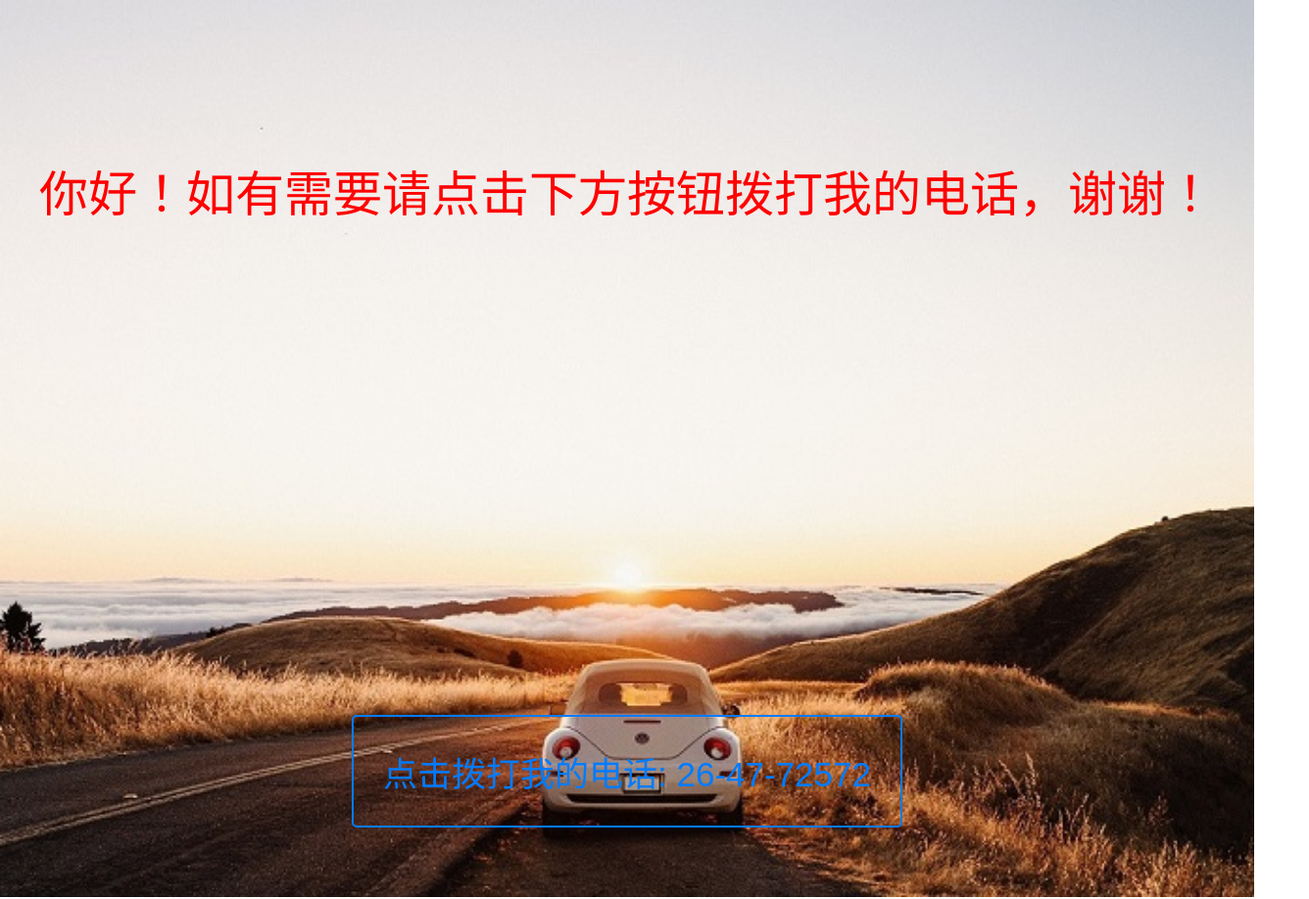
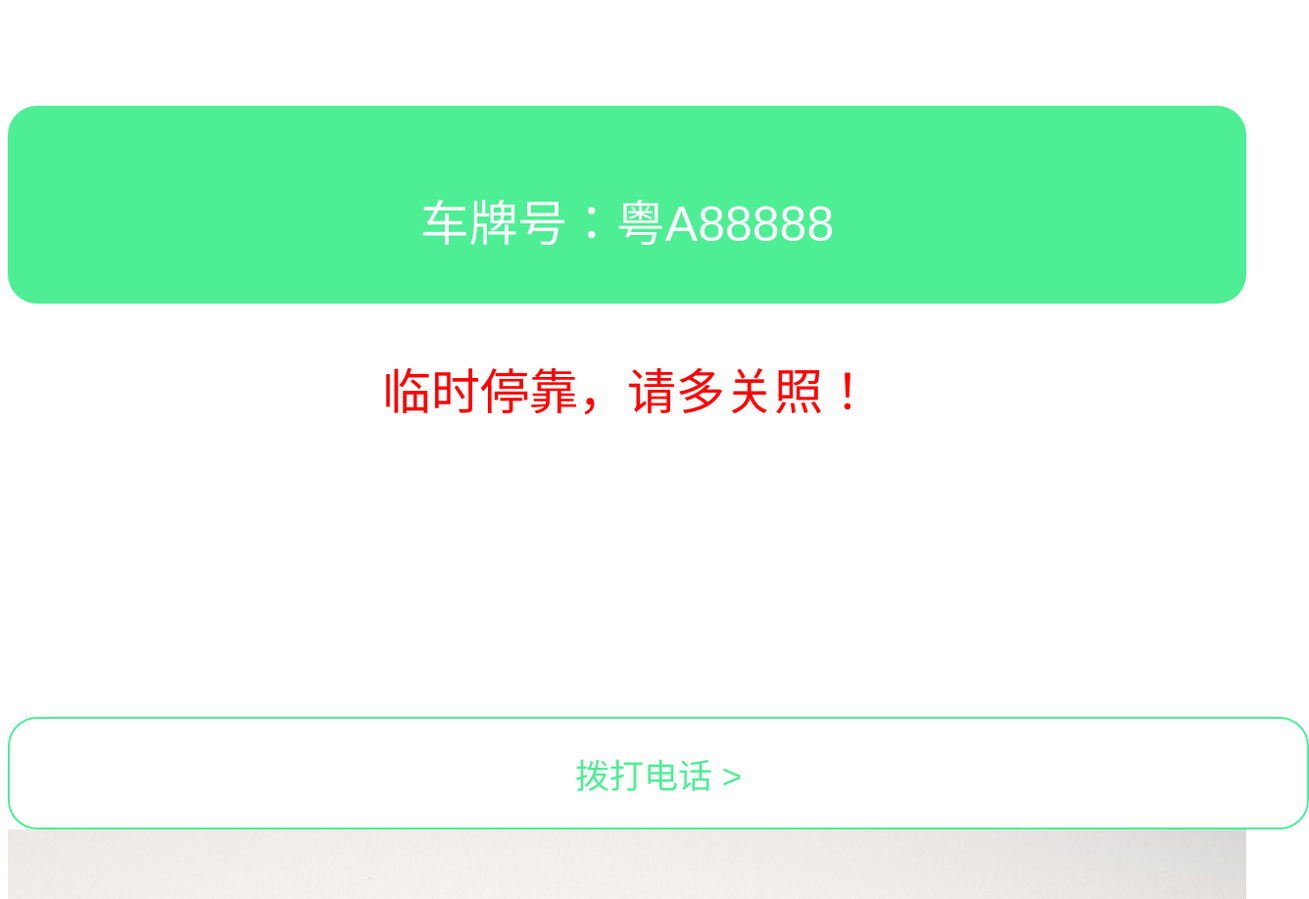
Before and after one commit to zl314/tell_phone, a plain HTML site: page index.html in a window 1280 px wide. Shown: the top 918 px of the page at 98% size, 1336 px wide, since content can reach past the window. Drawn offline with Linux system fonts and the light colour scheme.

Commit message:
Add files via upload

```diff
--- a/index.html
+++ b/index.html
@@ -1,60 +1,76 @@
 <!DOCTYPE html>
 <html>
 <head>
-<p>你好！如有需要请点击下方按钮拨打我的电话，谢谢！</p>
+  <meta name="viewport" content="width=device-width, initial-scale=1.0">
   <style>
     body {
-      background-image: url("1.jpg"); /* 设置背景图像 */
-      background-size: cover; /* 将背景图片缩放至填满整个背景区域 */
-      background-repeat: no-repeat; /* 禁止背景图片重复显示 */
-      background-position: center; /* 调整背景图片的位置为居中 */
+      background-color: #FFF;
       font-family: Arial, sans-serif;
-      color: #fff;
+      color: #000;
       text-align: center;
       padding-top: 100px;
-	  min-height: 100vh; /* 将页面内容的最小高度设置为视口高度 */
+      min-height: 100vh;
+    }
+    .top-bar {
+      background-color: #4EEE94;
+      color: #fff;
+      font-size: 100px;
+      padding: 50px;
+      text-align: center;
+      border-radius: 30px;
+    }
+    .license-plate {
+      font-size: 50px;
+      margin-top: 30px;
+      text-align: center;
     }
     .phone-link {
+	  width: 100%;
       display: inline-block;
-      color: #007bff;
+      color: #4EEE94;
       text-decoration: none;
       font-size: 35px;
       padding: 30px;
-      border: 2px solid #007bff;
-      border-radius: 5px;
+      border: 2px solid #4EEE94;
+      border-radius: 30px;
       transition: all 0.3s ease-out;
     }
     .phone-link:hover {
-      background-color: #007bff;
-      color: #fff;
+      background-color: #fff;
+      color: #4EEE94;
+      border: 2px solid #4EEE94;
     }
-	p {
-      font-size: 50px; /* 设置字体大小 */
-	  margin-bottom: 500px; /* 调整文字和按钮之间的间距 */
-      color: #FF0000; /* 设置字体颜色 */
+    .phone-link:active {
+      transform: scale(0.9);
+    }
+    .bottom-section {
+	  width: 100%;
+      height: 500px;
+      background-image: url("1.jpg");
+      background-size: cover;
+      background-repeat: no-repeat;
+      background-position: center bottom 30px; /* 在底部留出 30 像素的空白 */
+      padding: 100px 0;
+    }
+    p {
+      font-size: 50px;
+      margin-bottom: 300px;
+      color: #FF0000;
     }
   </style>
-  <script>
-    // 加密电话号码
-    function encryptPhoneNumber(phoneNumber) {
-      var encryptedPhoneNumber = "";
-      for (var i = 0; i < phoneNumber.length; i++) {
-        var charCode = phoneNumber.charCodeAt(i); // 获取字符的 Unicode 编码
-        charCode += 1; // 对编码进行简单的加密操作（加 1）
-        encryptedPhoneNumber += String.fromCharCode(charCode); // 将加密后的编码转换回字符
-      }
-      return encryptedPhoneNumber.split(":").join("-");
-    }
-  </script>
 </head>
 <body>
-  <a href="tel:15936961461" class="phone-link">
-    点击拨打我的电话:
-    <script>
-      var phoneNumber = "15936961461"; // 实际的电话号码
-      var encryptedPhoneNumber = encryptPhoneNumber(phoneNumber);
-      document.write(encryptedPhoneNumber);
-    </script>
-  </a>
+  <div class="top-bar">
+    <div class="license-plate">
+        车牌号：粤A88888
+    </div>
+  </div>
+  <div class="license-plate">
+    <p>临时停靠，请多关照！</p>
+  </div>
+  <a href="tel:15936961461" class="phone-link">拨打电话 ></a>
+  <div class="bottom-section">
+    <!-- 这里放置你要在底部添加背景图片的内容 -->
+  </div>
 </body>
 </html>
```
